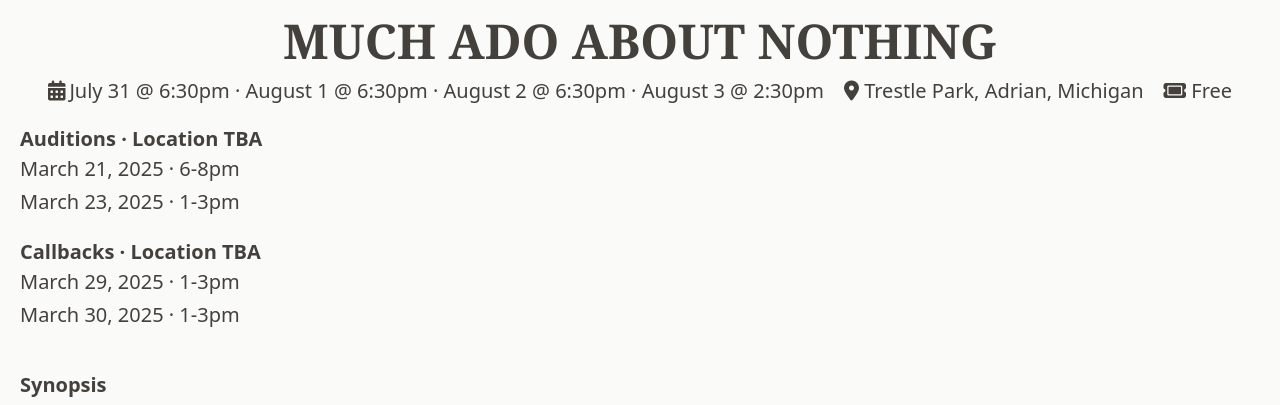
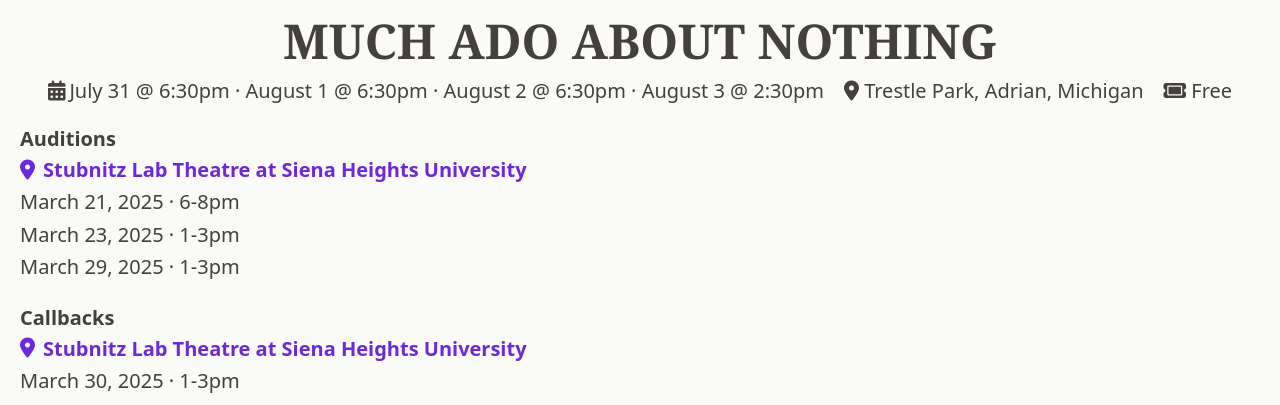
Before and after one commit to pcrist/adrian-shakespeare, a Nuxt app: page / in a window 1280 px wide. Shown: the part 867-1272 px from the top of the page. Built offline with nearby package versions, Linux system fonts and the light colour scheme.

Commit message:
Much Ado auditions location

```diff
--- a/app.vue
+++ b/app.vue
@@ -88,15 +88,23 @@
             </div>
           </div>
 
-          <h3 class="mt-5 font-bold md:text-xl">Auditions &middot; Location TBA</h3>
+          <h3 class="mt-5 font-bold md:text-xl">Auditions</h3>
+          <a href="https://maps.app.goo.gl/vZhXUtAdU73PoAnb7" target="_blank" class="text-violet-700 dark:text-violet-400 flex items-center my-1 font-semibold leading-tight">
+            <i class="fa fa-location-dot me-2" />
+            Stubnitz Lab Theatre at Siena Heights University
+          </a>
           <ul class="leading-relaxed">
             <li>March 21, 2025 &middot; 6-8pm</li>
             <li>March 23, 2025 &middot; 1-3pm</li>
+            <li>March 29, 2025 &middot; 1-3pm</li>
           </ul>
 
-          <h3 class="mt-5 font-bold md:text-xl">Callbacks &middot; Location TBA</h3>
+          <h3 class="mt-5 font-bold md:text-xl">Callbacks</h3>
+          <a href="https://maps.app.goo.gl/vZhXUtAdU73PoAnb7" target="_blank" class="text-violet-700 dark:text-violet-400 flex items-center my-1 font-semibold leading-tight">
+            <i class="fa fa-location-dot me-2" />
+            Stubnitz Lab Theatre at Siena Heights University
+          </a>
           <ul class="leading-relaxed">
-            <li>March 29, 2025 &middot; 1-3pm</li>
             <li>March 30, 2025 &middot; 1-3pm</li>
           </ul>
 
```
